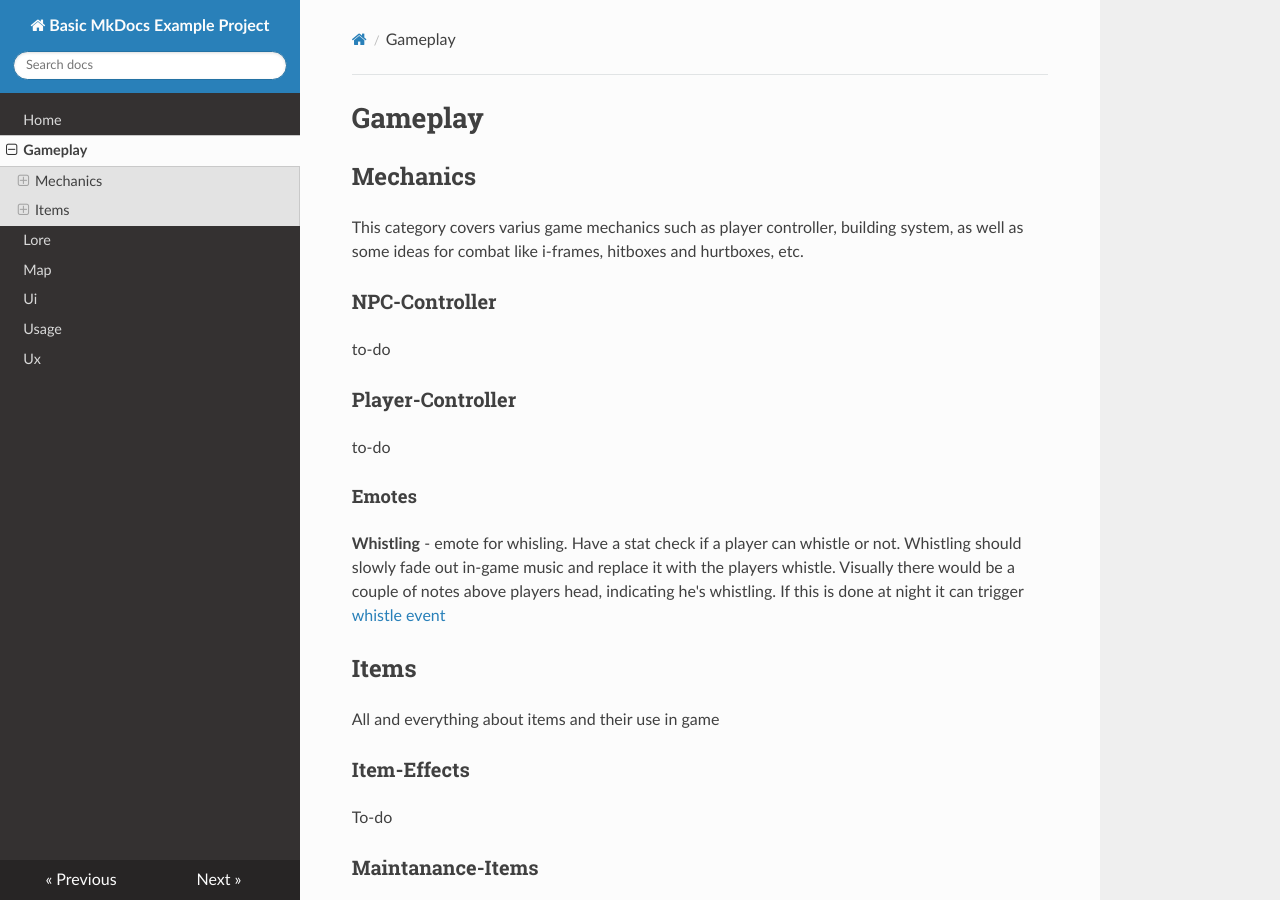
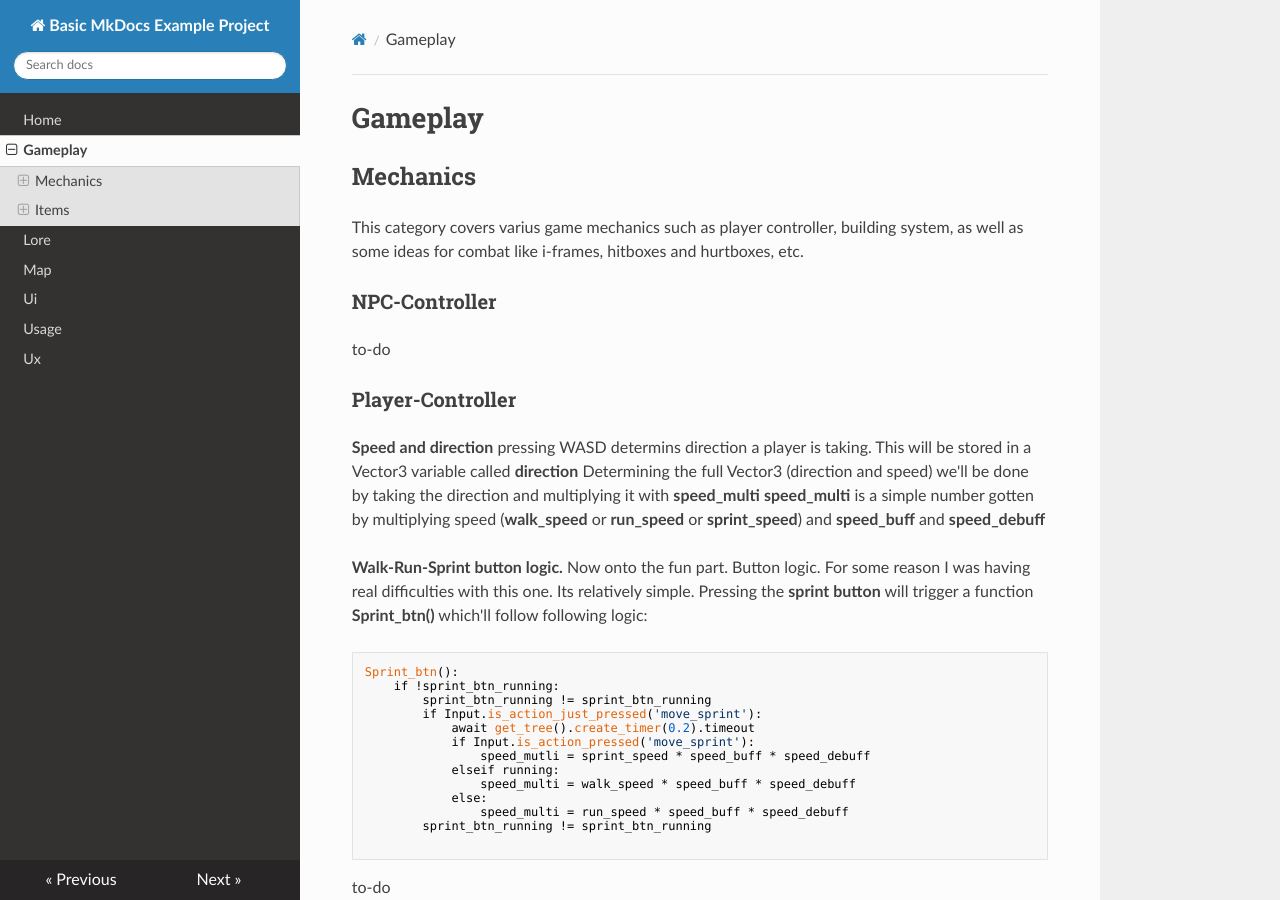
Before and after one commit to dsinjakovic/docs.the-quest, an MkDocs documentation site: the page built from docs/gameplay.md, in a window 1280 px wide and 900 px high. Built offline with MkDocs 1.6.1, drawn with Linux system fonts in a browser that asks for light colours; nearby versions of some CDN libraries; some of the changed text lies outside the part shown.

Commit message:
gameplay/lore

````diff
--- a/docs/gameplay.md
+++ b/docs/gameplay.md
@@ -9,6 +9,31 @@ This category covers varius game mechanics such as player controller, building s
 to-do
 
 ### Player-Controller
+
+**Speed and direction**
+pressing WASD determins direction a player is taking. This will be stored in a Vector3 variable called **direction**
+Determining the full Vector3 (direction and speed) we'll be done by taking the direction and multiplying it with **speed_multi**
+**speed_multi** is a simple number gotten by multiplying speed (**walk_speed** or **run_speed** or **sprint_speed**) and **speed_buff** and **speed_debuff**
+
+**Walk-Run-Sprint button logic.**
+Now onto the fun part. Button logic. For some reason I was having real difficulties with this one. Its relatively simple.
+Pressing the **sprint button** will trigger a function **Sprint_btn()** which'll follow following logic:
+
+```
+Sprint_btn():
+    if !sprint_btn_running:
+        sprint_btn_running != sprint_btn_running
+        if Input.is_action_just_pressed('move_sprint'):
+            await get_tree().create_timer(0.2).timeout
+            if Input.is_action_pressed('move_sprint'):
+                speed_mutli = sprint_speed * speed_buff * speed_debuff
+            elseif running:
+                speed_multi = walk_speed * speed_buff * speed_debuff
+            else:
+                speed_multi = run_speed * speed_buff * speed_debuff
+        sprint_btn_running != sprint_btn_running
+
+```
 
 to-do
 #### Emotes
@@ -88,6 +113,12 @@ e.g: Determining if the npc will attack: First check npcs [moral](#Moral) (how a
     If characters renown is higher than enemies, but for some reason moral is lowered, they'll show aggression, without acting on it. If the enemy reacts to the aggression (e.g Player attacks although the character would not have acted on the aggression, it will be as if a player attacked an innocent aka a bad deed)
 
 
+## Creatures
+
+### Wolves
+
+Wolves should hunt on stamina. Meaning they try to exhaust their targets.
+The way it would work against deers is that deers are faster, but wolves would try to stay on their sence, buz one thing they'll be able to catch are babies so you get alpha deers defending. And deers should get more aggressive if its mating season. Harry explianed it really good
 
 ## Groups
 
````
Also changed, not shown: docs/lore.md (+14 -0 lines).
